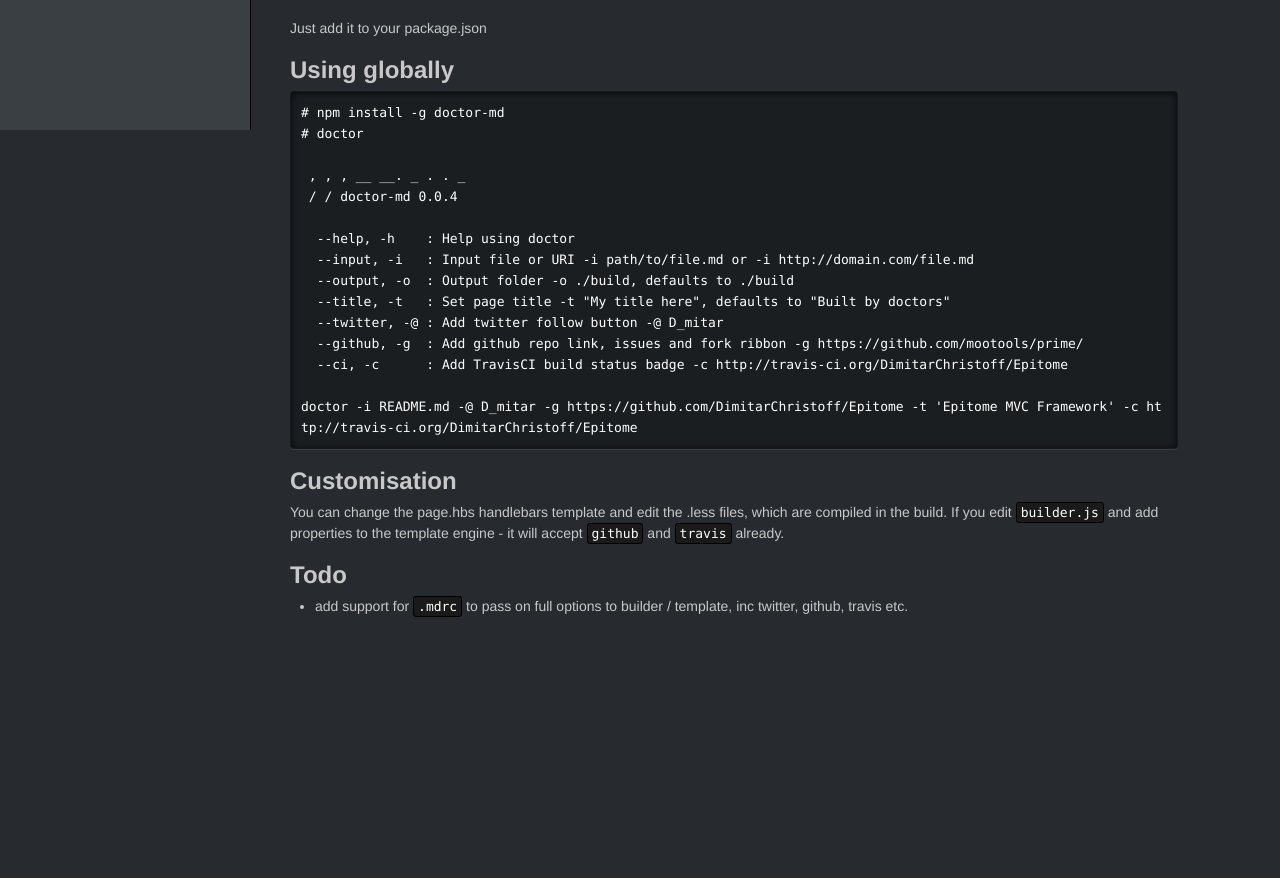
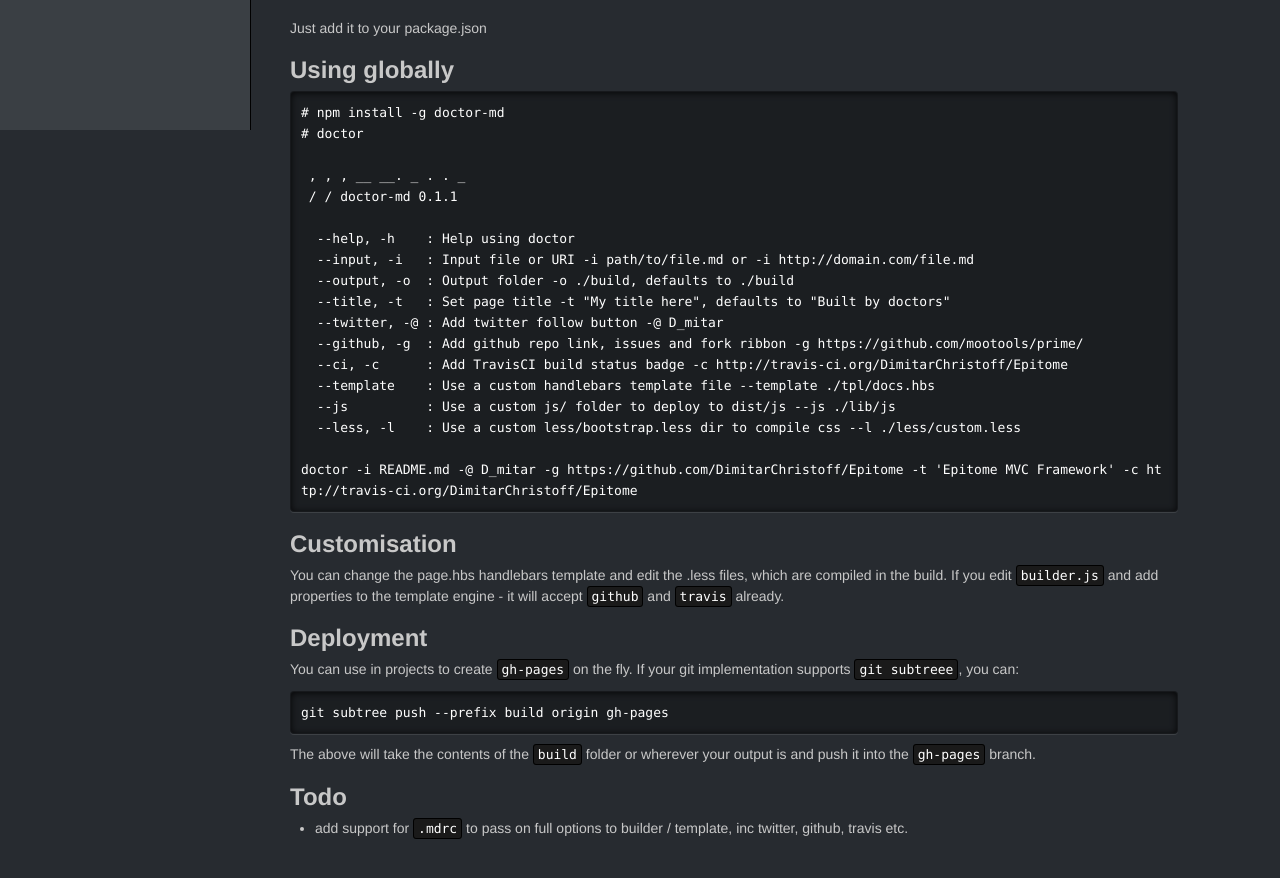
Before and after one commit to DimitarChristoff/doctor, a website: page build/index.html in a window 1280 px wide. Shown: the part 670-1548 px from the top of the page. Drawn offline with Linux system fonts and the light colour scheme.

Commit message:
updated docs

```diff
--- a/build/index.html
+++ b/build/index.html
@@ -26,7 +26,7 @@
 
     </div>
 
-    <ul id="sections"><li class="l2"><a href="#using-as-a-cli-tool">Using as a CLI tool</a></li><li class="l2"><a href="#using-under-nodejs">Using under nodejs</a></li><li class="l2"><a href="#using-globally">Using globally</a></li><li class="l2"><a href="#customisation">Customisation</a></li><li class="l2"><a href="#todo">Todo</a></li></ul>
+    <ul id="sections"><li class="l2"><a href="#using-as-a-cli-tool">Using as a CLI tool</a></li><li class="l2"><a href="#using-under-nodejs">Using under nodejs</a></li><li class="l2"><a href="#using-globally">Using globally</a></li><li class="l2"><a href="#customisation">Customisation</a></li><li class="l2"><a href="#deployment">Deployment</a></li><li class="l2"><a href="#todo">Todo</a></li></ul>
 
     <div class="extra" id="github">
         <a href="https://github.com/DimitarChristoff/doctor">Source on Github</a>
@@ -64,7 +64,7 @@
 # doctor
 
  , , , __ __. _ . . _
- / / doctor-md 0.0.4
+ / / doctor-md 0.1.1
 
   --help, -h    : Help using doctor
   --input, -i   : Input file or URI -i path/to/file.md or -i http://domain.com/file.md
@@ -73,11 +73,18 @@
   --twitter, -@ : Add twitter follow button -@ D_mitar
   --github, -g  : Add github repo link, issues and fork ribbon -g https://github.com/mootools/prime/
   --ci, -c      : Add TravisCI build status badge -c http://travis-ci.org/DimitarChristoff/Epitome
+  --template    : Use a custom handlebars template file --template ./tpl/docs.hbs
+  --js          : Use a custom js/ folder to deploy to dist/js --js ./lib/js
+  --less, -l    : Use a custom less/bootstrap.less dir to compile css --l ./less/custom.less
 
 doctor -i README.md -@ D_mitar -g https://github.com/DimitarChristoff/Epitome -t &#39;Epitome MVC Framework&#39; -c http://travis-ci.org/DimitarChristoff/Epitome</code></pre>
 <h2 id="customisation">Customisation</h2>
 <p>You can change the page.hbs handlebars template and edit the .less files, which are compiled in the build. If you edit
 <code>builder.js</code> and add properties to the template engine - it will accept <code>github</code> and <code>travis</code> already.</p>
+<h2 id="deployment">Deployment</h2>
+<p>You can use in projects to create <code>gh-pages</code> on the fly. If your git implementation supports <code>git subtreee</code>, you can:</p>
+<pre><code class="lang-sh">git subtree push --prefix build origin gh-pages</code></pre>
+<p>The above will take the contents of the <code>build</code> folder or wherever your output is and push it into the <code>gh-pages</code> branch.</p>
 <h2 id="todo">Todo</h2>
 <ul>
 <li>add support for <code>.mdrc</code> to pass on full options to builder / template, inc twitter, github, travis etc.</li>
```
